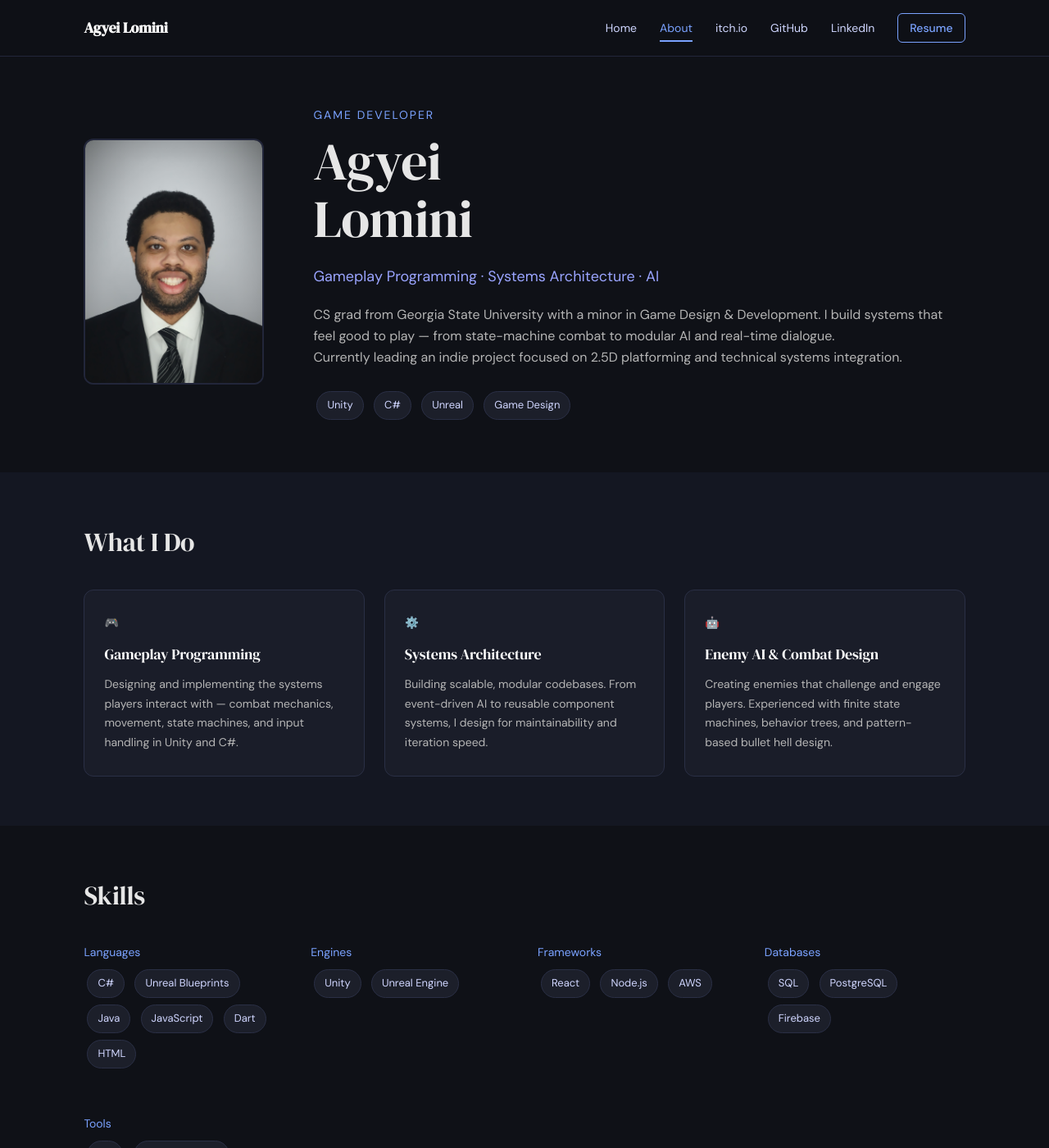
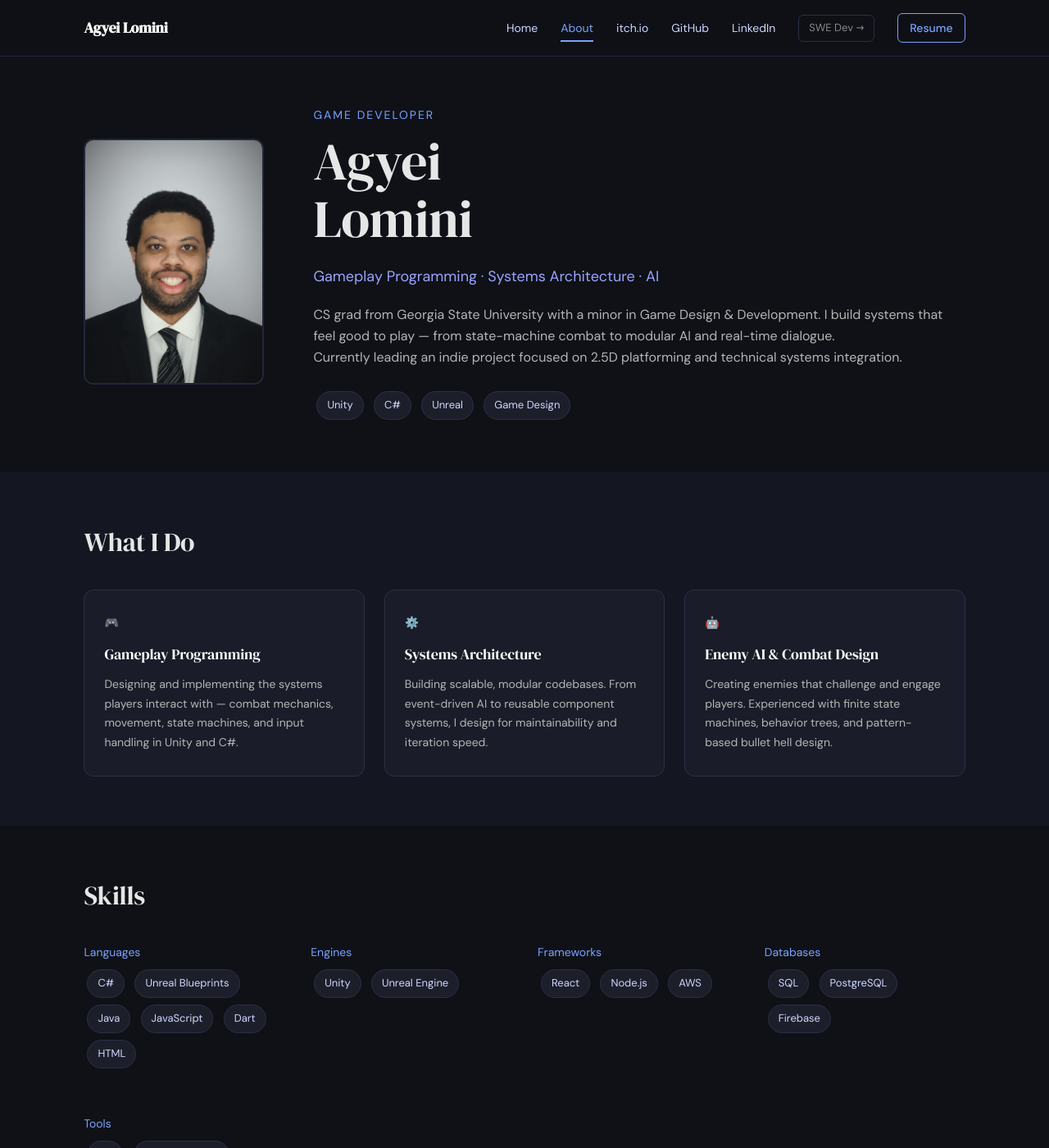
Before and after one commit to Zeroscapez/Zeroscapez.github.io, a Jekyll site: the page built from about.md, in a window 1280 px wide and 1400 px high. Shown: the whole window at 82% size. Built offline with Jekyll 4.4.1, drawn with Linux system fonts in a browser that asks for light colours.

Commit message:
Add reciprocal link to the SWE portfolio from the game dev site
The SWE site already links back here ("Game Dev →"); this site had no
equivalent pointing to /swe/. Adds a subtle outline-pill nav item
("SWE Dev →") next to Resume, and a matching footer link, so
recruiters who land on either site can find the other.

```diff
--- a/_includes/footer.html
+++ b/_includes/footer.html
@@ -4,6 +4,7 @@
         <a href="https://crestoriashiro.itch.io/" target="_blank">itch.io</a>
         <a href="https://www.linkedin.com/in/agyei-lomini-067340266/" target="_blank">LinkedIn</a>
         <a href="mailto:agyeilomini@gmail.com">Email</a>
+        <a href="{{ '/swe/' | relative_url }}">SWE Portfolio →</a>
     </div>
     <p>© {{ site.time | date: "%Y" }} Agyei Lomini</p>
 </footer>
--- a/_includes/header.html
+++ b/_includes/header.html
@@ -11,6 +11,7 @@
         <a href="https://crestoriashiro.itch.io/" target="_blank">itch.io</a>
         <a href="https://github.com/Zeroscapez" target="_blank">GitHub</a>
         <a href="https://www.linkedin.com/in/agyei-lomini-067340266/" target="_blank">LinkedIn</a>
+        <a href="{{ '/swe/' | relative_url }}" class="nav-switch">SWE Dev →</a>
         <a href="/files/Game Dev_AgyeiLomini.pdf" target="_blank" class="resume-btn">Resume</a>
     </nav>
 </header>
--- a/assets/css/style.css
+++ b/assets/css/style.css
@@ -413,6 +413,23 @@ section {
     color: #0f1117;
 }
 
+/* =========================
+   SITE SWITCHER (SWE PORTFOLIO)
+========================= */
+
+.navbar nav a.nav-switch {
+    padding: 5px 12px;
+    border-radius: 6px;
+    border: 1px solid #2a2f45;
+    color: #888;
+    font-size: 13px;
+}
+
+.navbar nav a.nav-switch:hover {
+    border-color: #7aa2ff;
+    color: #7aa2ff;
+}
+
 
 /* =========================
    HAMBURGER MENU
```
